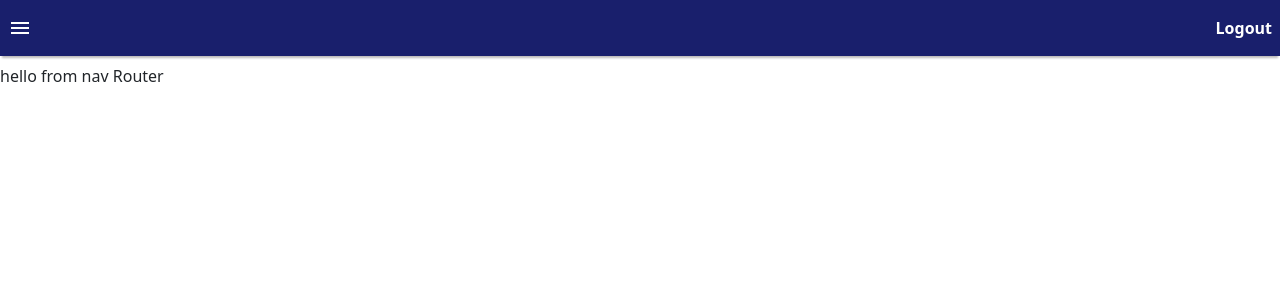
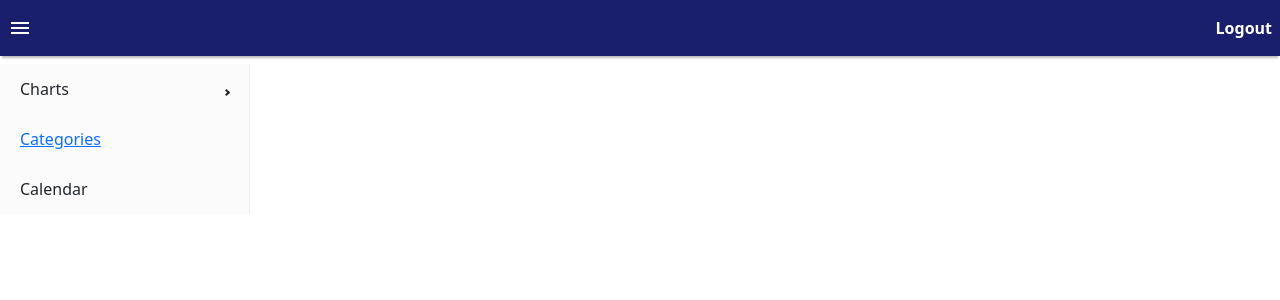
Before and after one commit to jad-Gh/financialWalletUI, a React (Create React App) app: page /v1 in a window 1280 px wide. Shown: the top 300 px of the page. Built offline with nearby package versions, Linux system fonts and the light colour scheme.

Commit message:
Added sidebar

```diff
--- a/package.json
+++ b/package.json
@@ -19,6 +19,7 @@
     "react-dom": "^17.0.2",
     "react-form-stepper": "^2.0.3",
     "react-loading-skeleton": "^3.1.1",
+    "react-pro-sidebar": "^1.0.0",
     "react-router-dom": "^6.8.1",
     "react-scripts": "5.0.1",
     "react-select": "^5.7.0",
--- a/src/Navigation/NavigationRouter.js
+++ b/src/Navigation/NavigationRouter.js
@@ -1,12 +1,28 @@
-import { Route, Routes } from "react-router-dom";
+import { Sidebar,Menu,SubMenu,MenuItem,useProSidebar } from "react-pro-sidebar";
+import { Link, Route, Routes } from "react-router-dom";
 import Dashboard from "../Pages/Dashboard";
 import TopNav from "./TopNav";
 
 const NavigationRouter = ()=>{
+
+    const { collapseSidebar, toggleSidebar, collapsed, toggled, broken, rtl } = useProSidebar();
+
+
     return (
         <>
-            <TopNav/>
-            hello from nav Router
+            <TopNav collapseSidebar={collapseSidebar}/>
+
+            <Sidebar breakPoint="sm">
+                <Menu>
+                    <SubMenu label="Charts">
+                        <MenuItem> Pie charts </MenuItem>
+                        <MenuItem> Line charts </MenuItem>
+                    </SubMenu>
+                    <MenuItem > <Link to={"/v1/categories"}>Categories</Link> </MenuItem>
+                    <MenuItem> Calendar </MenuItem>
+                </Menu>
+            </Sidebar>
+
             <Routes>
                 <Route path="/dashboard" element={<Dashboard/>}/>
                 <Route path="/categories" element={<>Caregories</>}/>
--- a/src/Navigation/TopNav.js
+++ b/src/Navigation/TopNav.js
@@ -4,7 +4,7 @@ import { useNavigate } from "react-router-dom";
 import MenuIcon from '@material-ui/icons/Menu';
 
 
-const TopNav = ()=>{
+const TopNav = (props)=>{
 
     const navigator = useNavigate();
 
@@ -18,7 +18,7 @@ const TopNav = ()=>{
 
                     <Navbar.Brand className="d-flex align-items-center justify-content-center">
                         {/* <img src={logo} alt="logo" width={"90px"} height={"30px"}/> */}
-                        <MenuIcon/>
+                        <MenuIcon onClick={()=>{props.collapseSidebar()}}/>
                     </Navbar.Brand>
                     <Navbar.Toggle />
                     <Navbar.Collapse className="justify-content-end">
--- a/src/index.js
+++ b/src/index.js
@@ -3,11 +3,14 @@ import ReactDOM from 'react-dom';
 import './index.css';
 import App from './App';
 import reportWebVitals from './reportWebVitals';
+import { ProSidebarProvider } from 'react-pro-sidebar';
 
 // const root = ReactDOM.createRoot(document.getElementById('root'));
 ReactDOM.render(
   <React.StrictMode>
-    <App />
+    <ProSidebarProvider>
+        <App />
+    </ProSidebarProvider>
   </React.StrictMode>,
   document.getElementById('root')
 );
```
Also changed, not shown: 1 other file (tests, documents, lock files or other folders).
